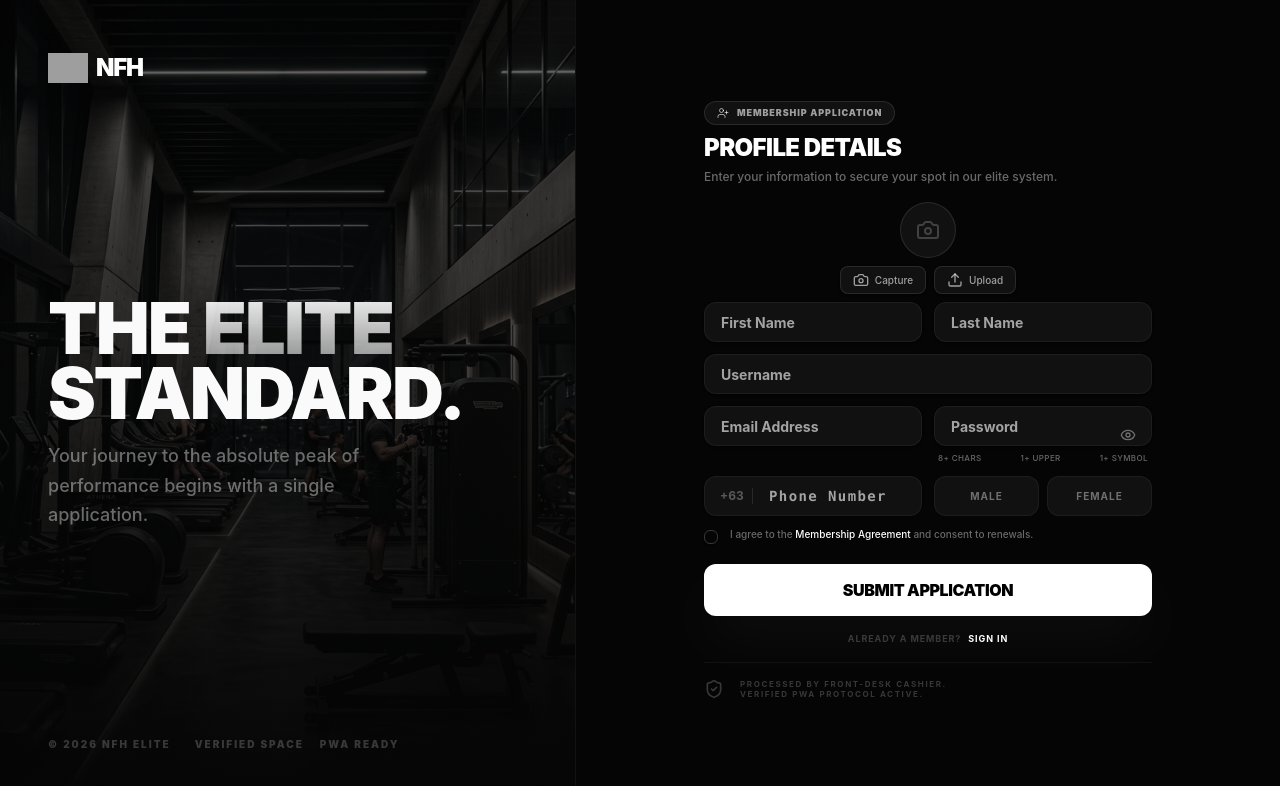
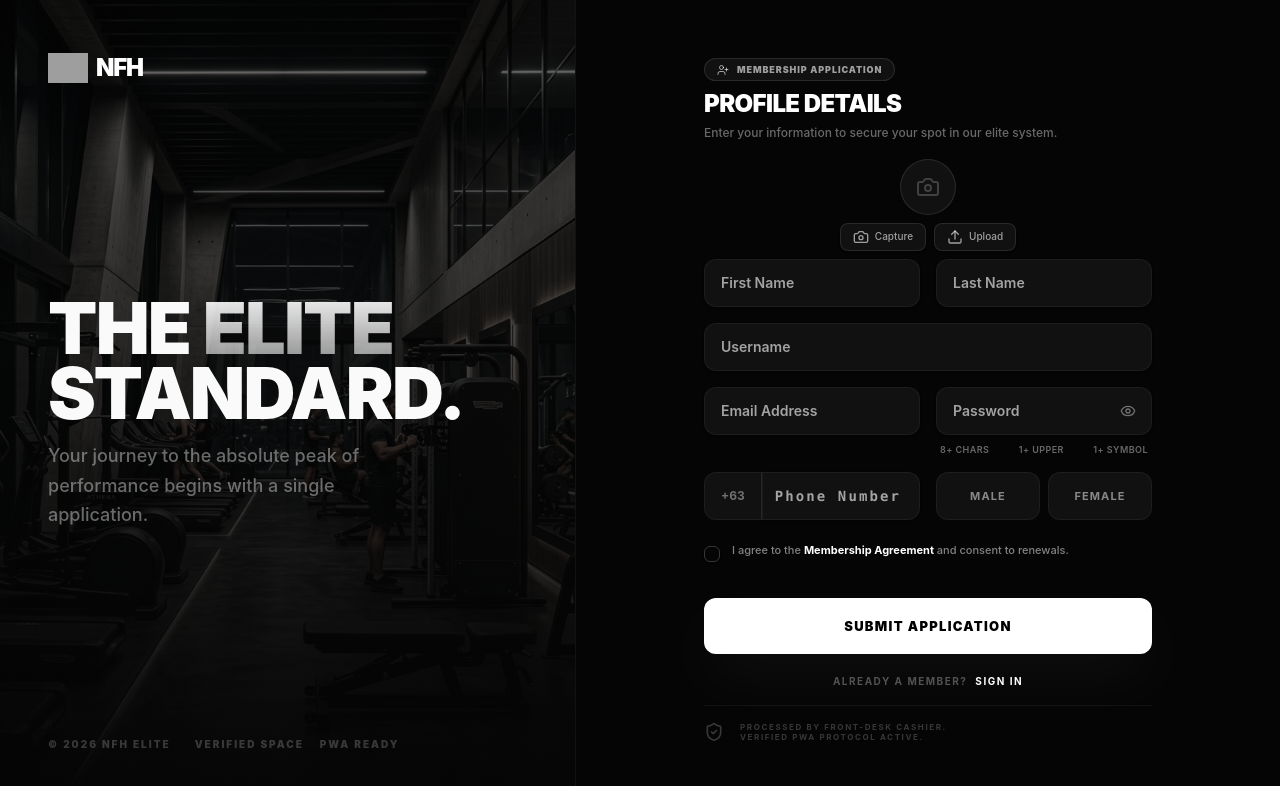
Before and after one commit to JeanBackEndOnly/GymSys, a React (Vite) app in the folder Frontend/: page /register in a window 1280 px wide. Shown: the top 786 px of the page. Built offline with nearby package versions, Linux system fonts and the light colour scheme; grey boxes are pictures that could not be loaded.

Commit message:
Update RegisterPage.tsx

```diff
--- a/Frontend/src/pages/RegisterPage.tsx
+++ b/Frontend/src/pages/RegisterPage.tsx
@@ -234,37 +234,42 @@ const RegisterPage = () => {
                 </div>
               </div>
 
-              <div className="grid grid-cols-1 md:grid-cols-2 gap-3 reveal-item">
+              <div className="grid grid-cols-1 md:grid-cols-2 gap-4 reveal-item">
+                <div className="space-y-1.5">
                   <Input
                     id="first-name"
                     placeholder="First Name"
                     value={formData.firstname}
                     onChange={(e) => setFormData({ ...formData, firstname: e.target.value })}
                     autoComplete="off"
-                  className="h-10 bg-white/5 border-white/5 rounded-xl focus:border-white/20 transition-colors autofill-dark text-white px-4 font-bold text-sm"
+                    className="h-12 bg-white/5 border-white/5 rounded-xl focus:border-white/20 transition-all autofill-dark text-white px-4 font-semibold text-sm hover:bg-white/10"
                   />
+                </div>
+                <div className="space-y-1.5">
                   <Input
                     id="last-name"
                     placeholder="Last Name"
                     value={formData.lastname}
                     onChange={(e) => setFormData({ ...formData, lastname: e.target.value })}
                     autoComplete="off"
-                  className="h-10 bg-white/5 border-white/5 rounded-xl focus:border-white/20 transition-colors autofill-dark text-white px-4 font-bold text-sm"
+                    className="h-12 bg-white/5 border-white/5 rounded-xl focus:border-white/20 transition-all autofill-dark text-white px-4 font-semibold text-sm hover:bg-white/10"
                   />
                 </div>
+              </div>
 
-              <div className="reveal-item">
+              <div className="reveal-item pt-1">
                 <Input
                   id="username"
                   placeholder="Username"
                   value={formData.username}
                   onChange={(e) => setFormData({ ...formData, username: e.target.value })}
                   autoComplete="off"
-                  className="h-10 bg-white/5 border-white/5 rounded-xl focus:border-white/20 transition-colors autofill-dark text-white px-4 font-bold text-sm"
+                  className="h-12 bg-white/5 border-white/5 rounded-xl focus:border-white/20 transition-all autofill-dark text-white px-4 font-semibold text-sm hover:bg-white/10"
                 />
               </div>
 
-              <div className="grid grid-cols-1 md:grid-cols-2 gap-3 reveal-item">
+              <div className="grid grid-cols-1 md:grid-cols-2 gap-4 pt-1 reveal-item">
+                <div className="space-y-1.5">
                   <Input
                     id="email"
                     type="email"
@@ -272,9 +277,10 @@ const RegisterPage = () => {
                     value={formData.email}
                     onChange={(e) => setFormData({ ...formData, email: e.target.value })}
                     autoComplete="off"
-                  className="h-10 bg-white/5 border-white/5 rounded-xl focus:border-white/20 transition-colors autofill-dark text-white px-4 font-bold text-sm"
+                    className="h-12 bg-white/5 border-white/5 rounded-xl focus:border-white/20 transition-all autofill-dark text-white px-4 font-semibold text-sm hover:bg-white/10"
                   />
-                <div className="relative">
+                </div>
+                <div className="relative space-y-1.5">
                   <Input
                     id="password"
                     type={showPassword ? "text" : "password"}
@@ -282,16 +288,16 @@ const RegisterPage = () => {
                     value={formData.password}
                     onChange={(e) => setFormData({ ...formData, password: e.target.value })}
                     autoComplete="off"
-                    className="h-10 bg-white/5 border-white/5 rounded-xl focus:border-white/20 transition-colors autofill-dark text-white px-4 font-bold text-sm pr-10"
+                    className="h-12 bg-white/5 border-white/5 rounded-xl focus:border-white/20 transition-all autofill-dark text-white px-4 font-semibold text-sm pr-11 hover:bg-white/10"
                   />
                   <button
                     type="button"
                     onClick={() => setShowPassword(!showPassword)}
-                    className="absolute right-4 top-1/2 -translate-y-1/2 text-white/40 hover:text-white transition-colors"
+                    className="absolute right-4 top-[24px] -translate-y-1/2 text-white/40 hover:text-white transition-colors"
                   >
                     {showPassword ? <EyeOff className="size-4" /> : <Eye className="size-4" />}
                   </button>
-                  <div className="text-[8px] font-medium text-white/40 flex justify-between px-1 mt-1.5 uppercase tracking-wider">
+                  <div className="text-[9px] font-semibold text-white/40 flex justify-between px-1 mt-2 uppercase tracking-wider">
                     <span className={`transition-colors ${hasMinLength ? "text-emerald-500" : ""}`}>8+ chars</span>
                     <span className={`transition-colors ${hasUpper ? "text-emerald-500" : ""}`}>1+ upper</span>
                     <span className={`transition-colors ${hasSymbol ? "text-emerald-500" : ""}`}>1+ symbol</span>
@@ -299,10 +305,10 @@ const RegisterPage = () => {
                 </div>
               </div>
 
-              <div className="grid grid-cols-1 md:grid-cols-2 gap-3 reveal-item">
-                <div className="relative">
-                  <div className="absolute left-4 top-1/2 -translate-y-1/2 text-sm font-bold text-white/40 flex items-center gap-2 border-r border-white/10 pr-2">
-                    <span className="text-white/30 text-xs">+63</span>
+              <div className="grid grid-cols-1 md:grid-cols-2 gap-4 pt-1 reveal-item">
+                <div className="relative flex">
+                  <div className="flex items-center justify-center bg-white/5 border-y border-l border-white/5 rounded-l-xl px-4 text-xs font-bold text-white/40 border-r border-r-white/10">
+                    +63
                   </div>
                   <Input
                     id="phone"
@@ -311,17 +317,17 @@ const RegisterPage = () => {
                     onChange={handlePhoneChange}
                     autoComplete="off"
                     placeholder="Phone Number"
-                    className="h-10 bg-white/5 border-white/5 rounded-xl pl-16 focus:border-white/20 transition-colors tracking-[0.1em] font-mono autofill-dark text-white font-bold text-sm"
+                    className="h-12 bg-white/5 border-white/5 rounded-none rounded-r-xl focus:border-white/20 transition-all tracking-[0.15em] font-mono autofill-dark text-white font-semibold text-sm hover:bg-white/10"
                   />
                 </div>
                 <div className="grid grid-cols-2 gap-2">
                   <button
                     type="button"
                     onClick={() => setSex('male')}
-                    className={`h-10 rounded-xl border transition-all flex items-center justify-center gap-2 font-bold text-[10px] uppercase tracking-widest ${
+                    className={`h-12 rounded-xl border transition-all flex items-center justify-center gap-2 font-bold text-[11px] uppercase tracking-widest ${
                       sex === 'male'
-                      ? 'bg-white text-black border-white'
-                      : 'bg-white/5 border-white/5 text-white/40 hover:border-white/10'
+                      ? 'bg-white text-black border-white shadow-lg shadow-white/10'
+                      : 'bg-white/5 border-white/5 text-white/50 hover:bg-white/10 hover:border-white/10 hover:text-white'
                     }`}
                   >
                     Male
@@ -329,10 +335,10 @@ const RegisterPage = () => {
                   <button
                     type="button"
                     onClick={() => setSex('female')}
-                    className={`h-10 rounded-xl border transition-all flex items-center justify-center gap-2 font-bold text-[10px] uppercase tracking-widest ${
+                    className={`h-12 rounded-xl border transition-all flex items-center justify-center gap-2 font-bold text-[11px] uppercase tracking-widest ${
                       sex === 'female'
-                      ? 'bg-white text-black border-white'
-                      : 'bg-white/5 border-white/5 text-white/40 hover:border-white/10'
+                      ? 'bg-white text-black border-white shadow-lg shadow-white/10'
+                      : 'bg-white/5 border-white/5 text-white/50 hover:bg-white/10 hover:border-white/10 hover:text-white'
                     }`}
                   >
                     Female
@@ -340,29 +346,29 @@ const RegisterPage = () => {
                 </div>
               </div>
 
-              <div className="flex items-start space-x-3 reveal-item">
+              <div className="flex items-start space-x-3 pt-3 reveal-item">
                 <Checkbox
                   id="terms"
                   checked={termsAccepted}
                   onCheckedChange={(checked) => setTermsAccepted(checked as boolean)}
-                  className="mt-0.5 border-white/20 data-[state=checked]:bg-white data-[state=checked]:text-black rounded-md size-3.5"
+                  className="mt-0.5 border-white/20 data-[state=checked]:bg-white data-[state=checked]:text-black rounded-md size-4"
                 />
                 <div className="grid gap-1 leading-none">
                   <label
                     htmlFor="terms"
-                    className="text-[9px] md:text-[10px] text-white/40 font-medium leading-tight cursor-pointer select-none"
+                    className="text-[11px] text-white/50 font-medium leading-tight cursor-pointer select-none"
                   >
-                    I agree to the <span className="text-white hover:underline underline-offset-4">Membership Agreement</span> and consent to renewals.
+                    I agree to the <span className="text-white font-bold hover:underline underline-offset-4">Membership Agreement</span> and consent to renewals.
                   </label>
                 </div>
               </div>
 
-              <div className="pt-2 reveal-item">
-                <Button disabled={isLoading} type="submit" variant="premium" className="w-full h-12 md:h-13 rounded-xl text-base font-black uppercase tracking-tight shadow-2xl shadow-white/5 hover:scale-[1.01] active:scale-[0.99] transition-all">
+              <div className="pt-6 reveal-item">
+                <Button disabled={isLoading} type="submit" variant="premium" className="w-full h-14 rounded-xl text-[13px] font-black uppercase tracking-widest shadow-2xl shadow-white/5 hover:bg-white hover:text-black hover:scale-[1.01] active:scale-[0.99] transition-all">
                   {isLoading ? "Submitting..." : "Submit Application"}
                 </Button>
-                <div className="mt-4 text-center">
-                   <p className="text-[9px] font-bold text-white/20 uppercase tracking-widest">
+                <div className="mt-5 text-center">
+                   <p className="text-[10px] font-bold text-white/30 uppercase tracking-[0.15em]">
                      Already a member? <Link to="/login" className="text-white hover:underline underline-offset-4 ml-1">Sign In</Link>
                    </p>
                 </div>
```
Lines whose indentation alone changed are shown as unchanged.
